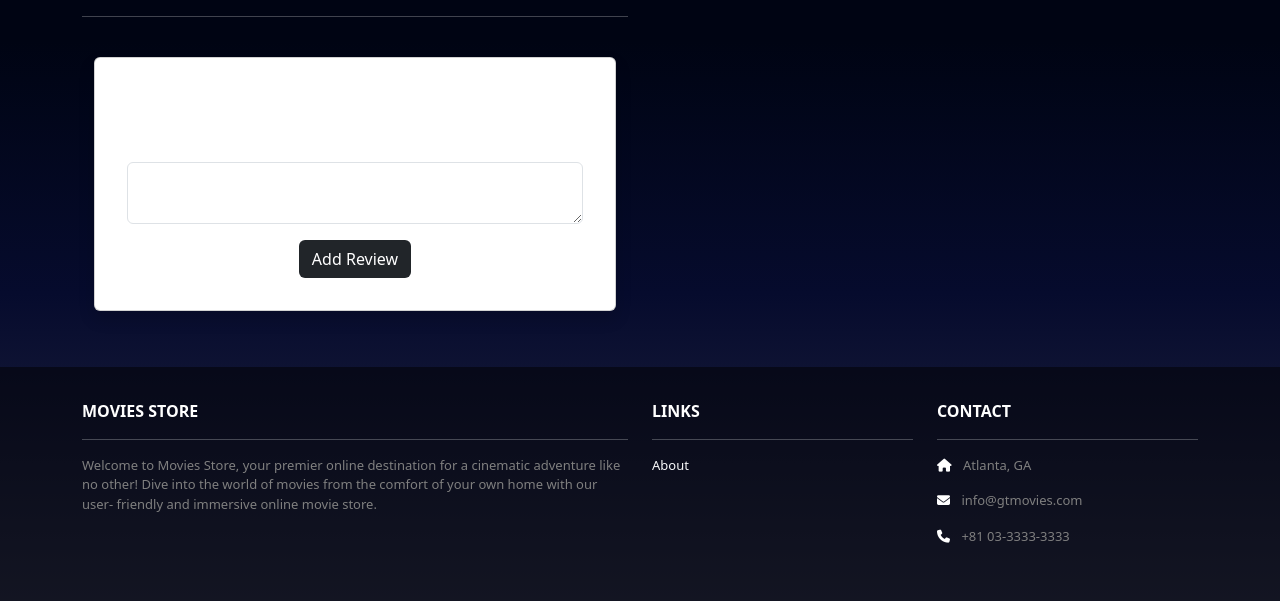
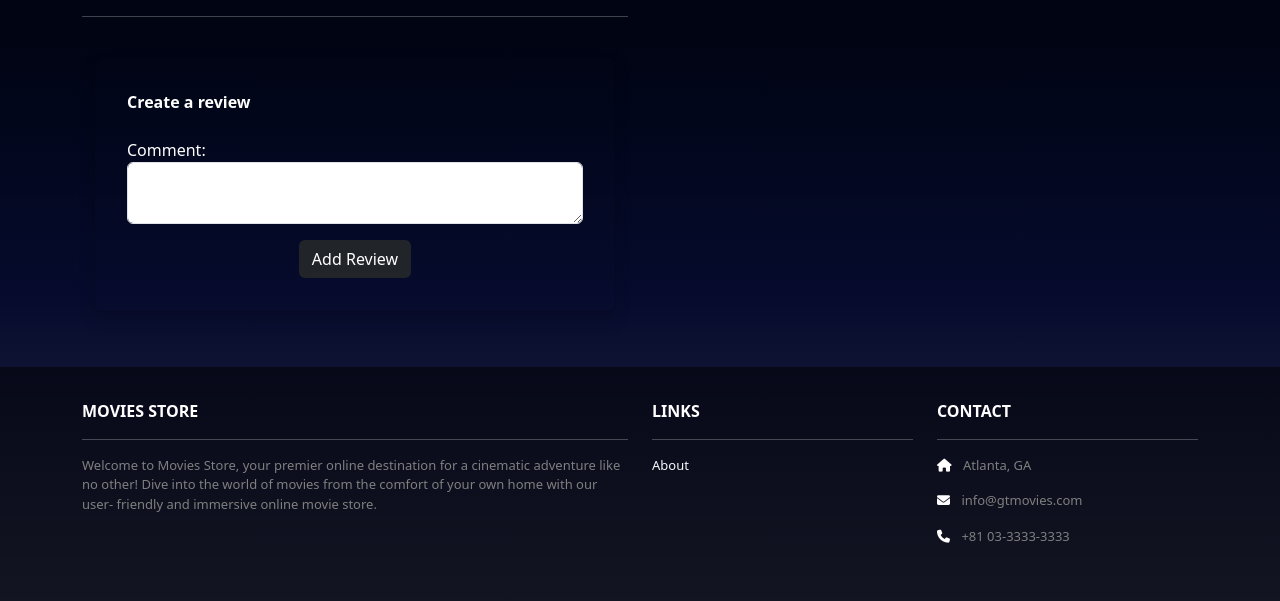
Before and after one commit to aidendowling/GTMoviesApp, a Django app: page /movies/203/ in a window 1280 px wide. Shown: the part 476-1077 px from the top of the page. Run offline with Django 5.2, Linux system fonts and the light colour scheme; a user stored in the database is signed in; data comes from the database, SQL or seed files in the repository; data that the repository does not hold is empty; some libraries are stand-ins or nearby versions; some web fonts are replaced.

Commit message:
change bg of box to transparent

```diff
--- a/movies/templates/movies/show.html
+++ b/movies/templates/movies/show.html
@@ -57,7 +57,7 @@
         <div class="container mt-4">
           <div class="row justify-content-center">
         <div class="col-12">
-          <div class="card shadow p-3 mb-4 rounded">
+          <div class="card shadow p-3 mb-4 rounded bg-transparent">
             <div class="card-body">
           <b class="text-start">Create a review
             </b><br /><br />
```
